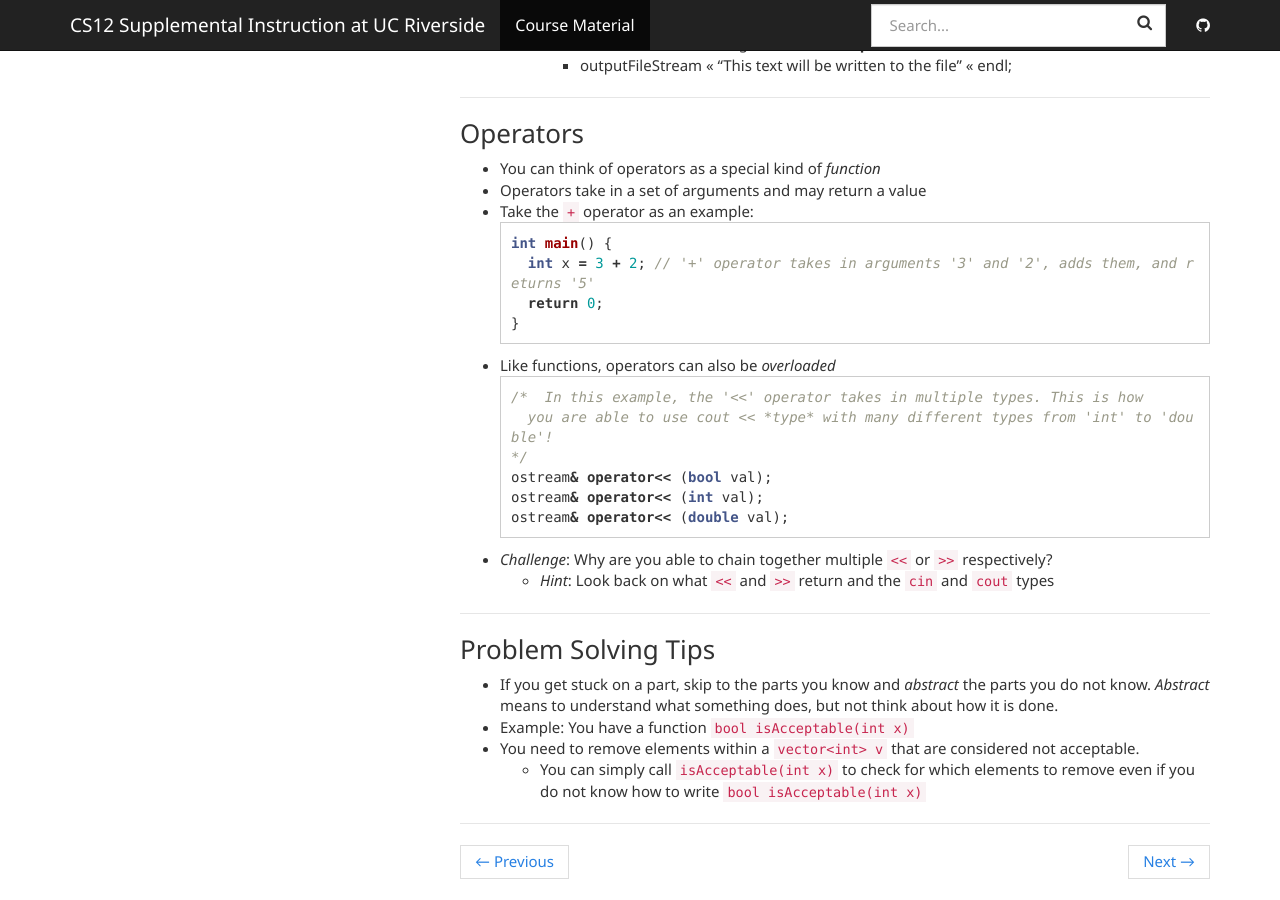
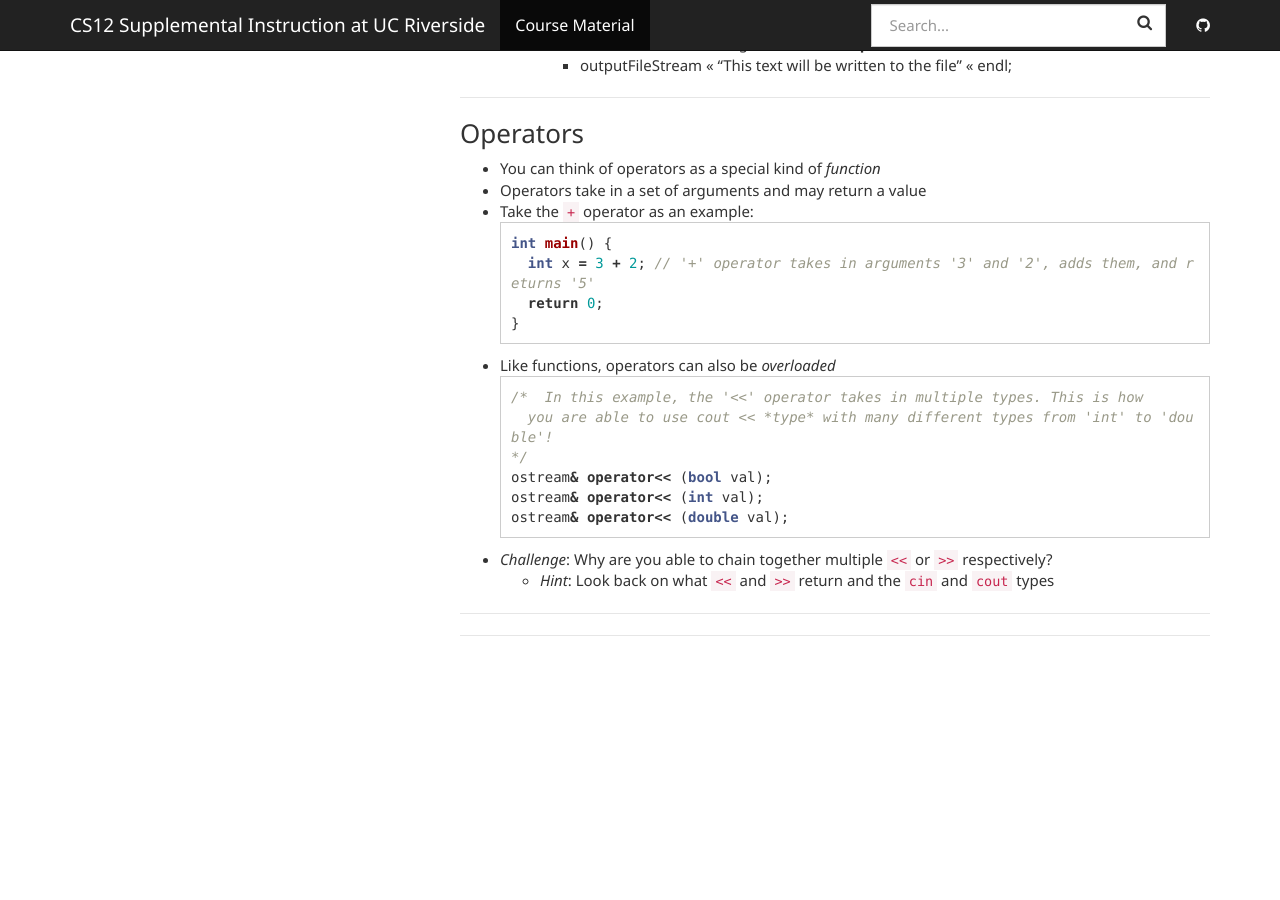
Before and after one commit to cs-si-ucr/cs12-reborn, a Jekyll site: the page built from _docs/week2/week2_dis.md, in a window 1280 px wide and 900 px high, scrolled down 1733 px. Built offline with Jekyll 4.4.1, drawn with Linux system fonts in a browser that asks for light colours; nearby versions of some CDN libraries; after the commit the page ends 2390 px from its top, so only the background shows below that; some of the changed text lies outside the part shown.

Commit message:
Fixed the yaml file

````diff
--- a/_docs/week2/week2_dis.md
+++ b/_docs/week2/week2_dis.md
@@ -118,9 +118,3 @@ ostream& operator<< (double val);
   * *Hint*: Look back on what ```<<``` and ```>>``` return and the ```cin``` and ```cout``` types
 
 ---
-
-### Problem Solving Tips
-* If you get stuck on a part, skip to the parts you know and *abstract* the parts you do not know. *Abstract* means to understand what something does, but not think about how it is done.
-* Example: You have a function ```bool isAcceptable(int x)```
-* You need to remove elements within a ```vector<int> v``` that are considered not acceptable.
-  * You can simply call ```isAcceptable(int x)``` to check for which elements to remove even if you do not know how to write ```bool isAcceptable(int x)```
````
Also changed, not shown: _data/docs.yml (+3 -24 lines).
